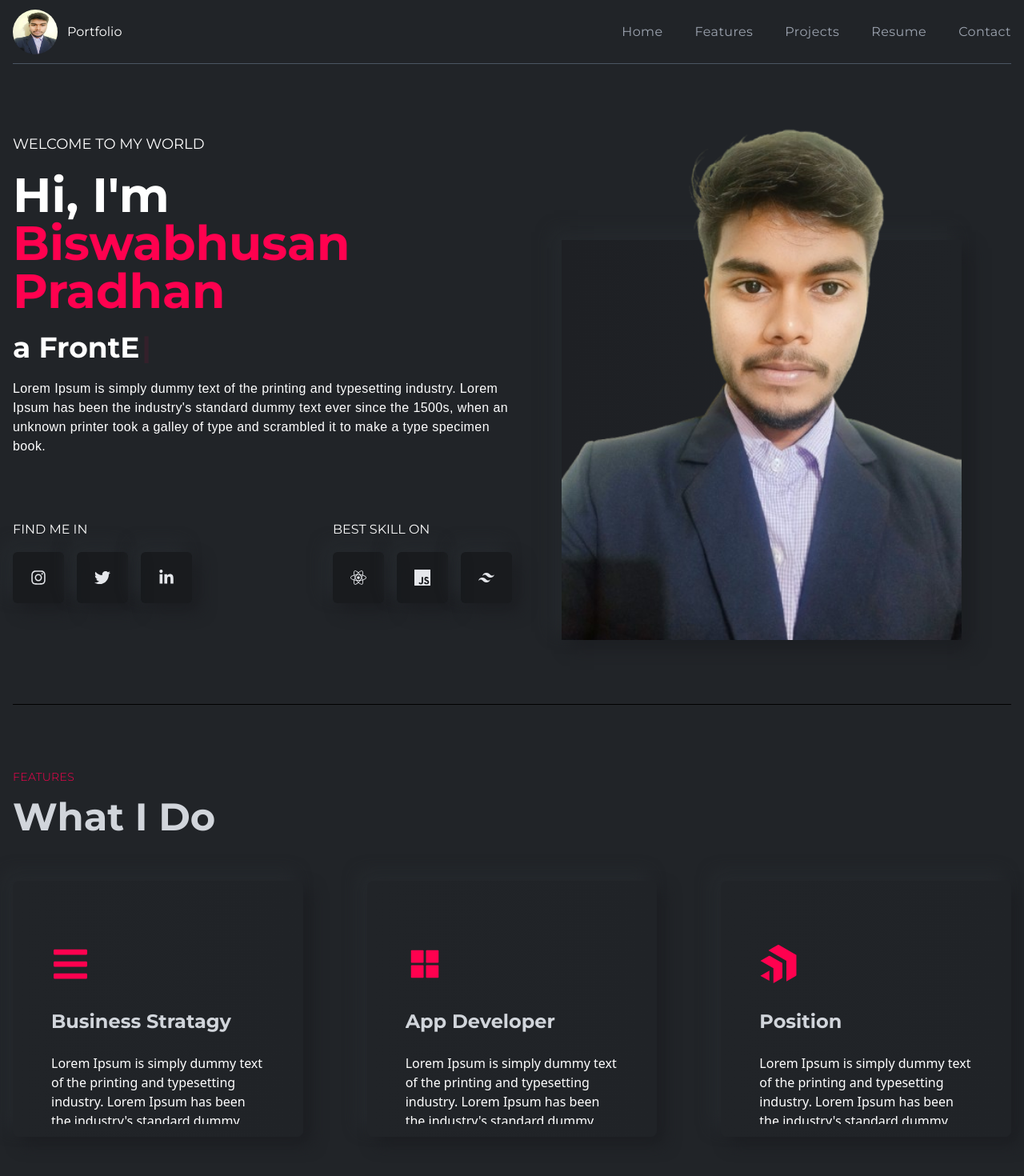
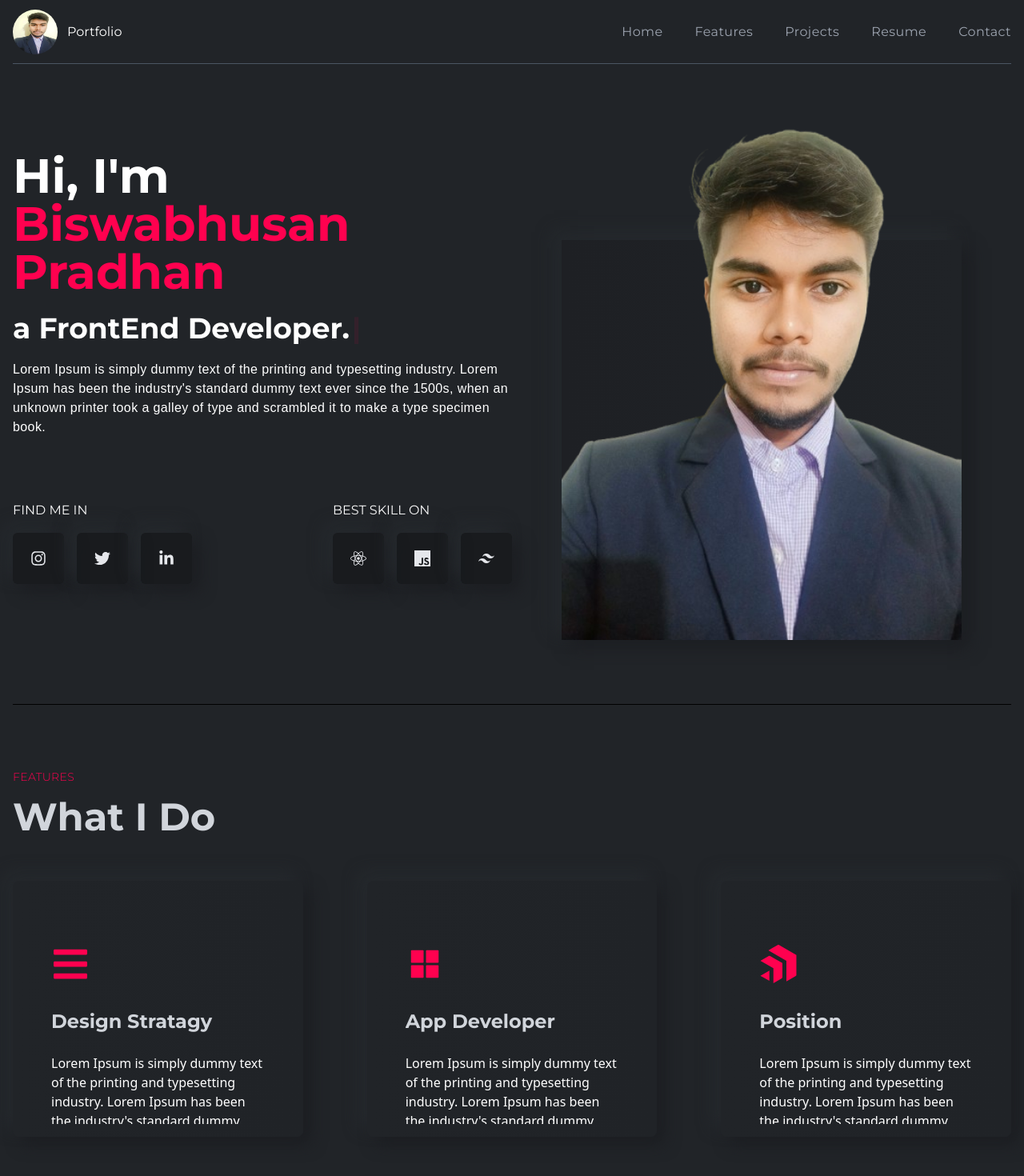
Before and after one commit to biswabhusan9/Myportfolio, a React (Create React App) app: page / in a window 1280 px wide. Shown: the top 1470 px of the page at 80% size. Built offline with nearby package versions, Linux system fonts and the light colour scheme.

Commit message:
Initial commit

```diff
--- a/src/components/banner/LeftBanner.js
+++ b/src/components/banner/LeftBanner.js
@@ -5,16 +5,15 @@ import { SiTailwindcss,SiFigma,SiJavascript } from 'react-icons/si'
 
 function LeftBanner() {
     const [text]=useTypewriter({
-        words:["Software Engineer.","FrontEnd Developer.","Software Developer"],
-        Loop:true,
+        words:["Software Engineer.","Software Developer","FrontEnd Developer."],
+        loop:true,
         typeSpeed:35,
-        // deleteSpeed:10,
+        deleteSpeed:25,
         delaySpeed:2000
     })
   return (
     <div className='w-full lgl:w-1/2 flex flex-col gap-20'>
             <div className='flex flex-col gap-5'>
-                <h4 className='text-lg font-normal'>WELCOME TO MY WORLD</h4>
                 <h1 className='text-6xl font-bold text-white'>
                     Hi, I'm {' '}
                     <span className='text-designColor capitalize'>Biswabhusan Pradhan</span>
--- a/src/components/banner/RightBanner.js
+++ b/src/components/banner/RightBanner.js
@@ -1,5 +1,7 @@
 import React from 'react'
 import {bannerImg} from "../../assets/index"
+
+
 
 
 function RightBanner() {
--- a/src/components/features/Features.js
+++ b/src/components/features/Features.js
@@ -18,7 +18,7 @@ function Features() {
       duration-100
       '></div> */}
       <Card
-      title="Business Stratagy"
+      title="Design Stratagy"
       des="Lorem Ipsum is simply dummy text of the printing and typesetting industry. Lorem Ipsum has been the industry's standard dummy text ever since"
       icon={<FaBars/>}
       />
```
